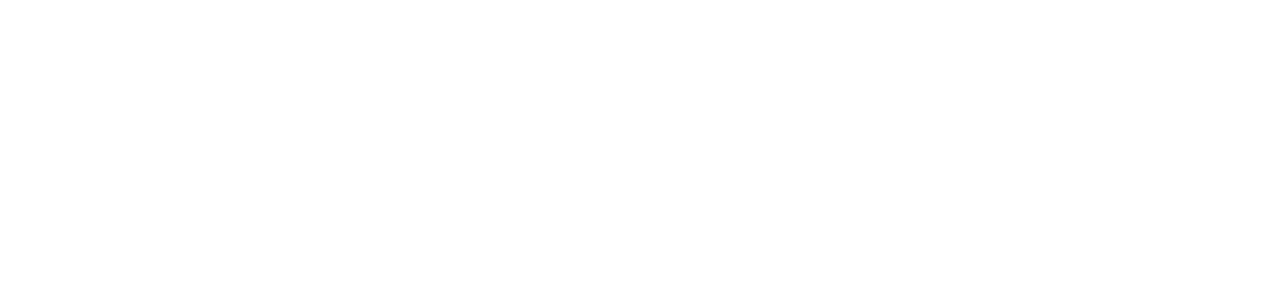
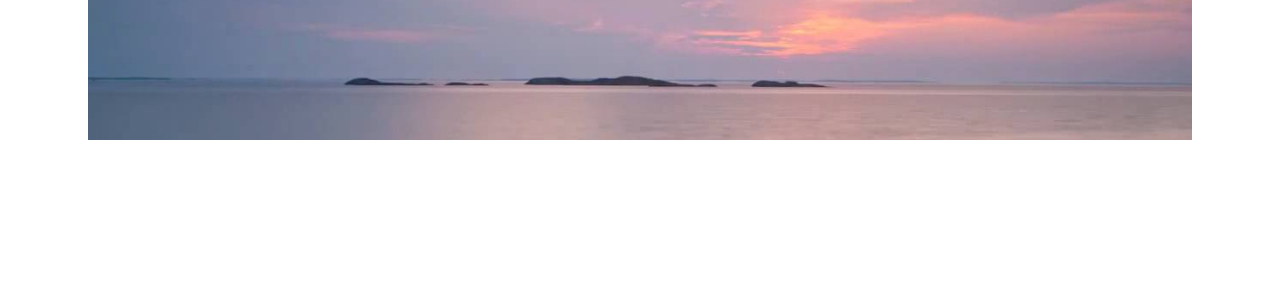
Before and after one commit to edxan77/Social-Network-Project, a React (Create React App) app: page / in a window 1280 px wide. Shown: the top 300 px of the page. Built offline with nearby package versions, Linux system fonts and the light colour scheme.

Commit message:
UserPage integrated to App

```diff
--- a/src/App.js
+++ b/src/App.js
@@ -1,14 +1,9 @@
 /* eslint-disable react/react-in-jsx-scope */
 import './App.css';
+import UserPage from './pages/UserPage';
 
 function App() {
-  return (
-
-  <div>
-
-
-  </div>
-  );
+  return <UserPage />;
 }
 
 export default App;
--- a/src/pages/UserPage.jsx
+++ b/src/pages/UserPage.jsx
@@ -1,4 +1,3 @@
-import React from "react";
 import { CardMedia, Container } from "@mui/material";
 import Image from '../static/maxresdefault.jpg';
 
```
